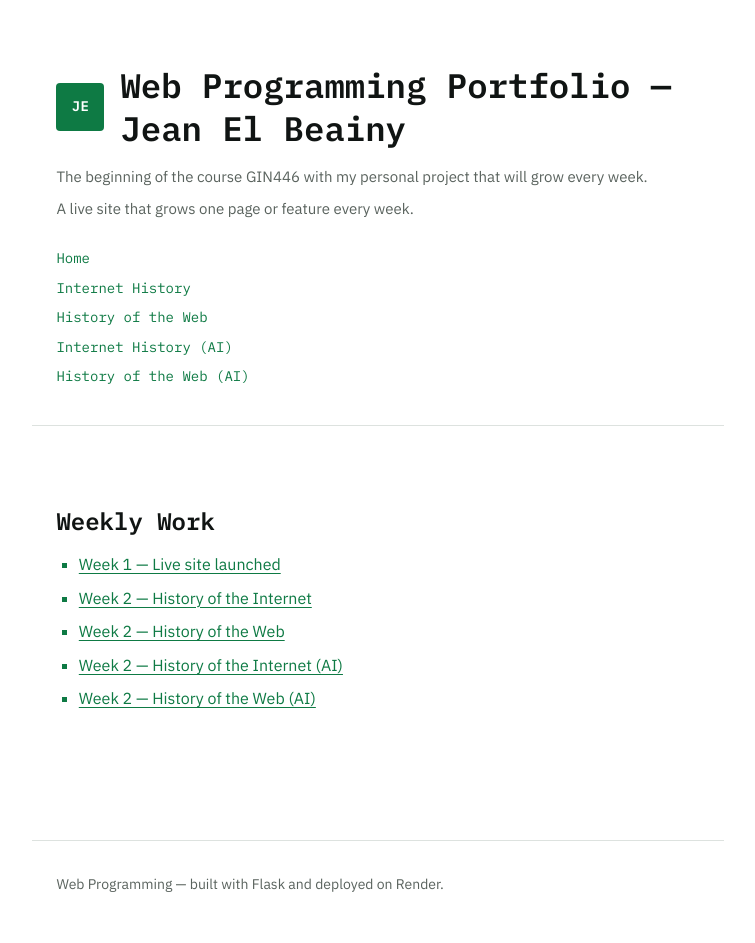
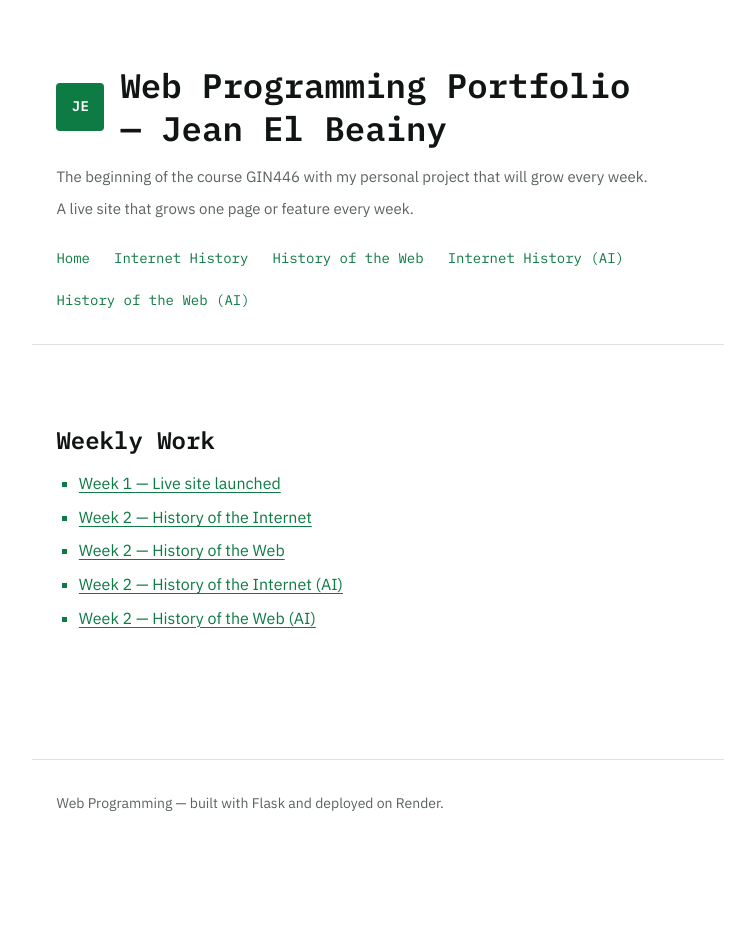
Before and after one commit to JeanElBeainy/web-programming-site, a Flask app: page / in a window 1280 px wide. Shown: the whole page, without its empty margins (262-1017 px from the left). After the commit the page ends 811 px from the top, so only its background shows below. Run offline with Flask 3, Linux system fonts and the light colour scheme.

Commit message:
Refine layout

```diff
--- a/static/style.css
+++ b/static/style.css
@@ -38,6 +38,10 @@
   --measure:    72ch;   /* content column width — lower this for a
                            narrower reading column, or widen to ~80ch
                            if the history-page tables feel cramped */
+
+  /* ---- Layout --------------------------------------------------------- */
+  --gallery-min: 240px; /* narrowest a weekly-work card may get before
+                           the grid drops to fewer columns             */
 
   /* ---- Space — 8px base ----------------------------------------------- */
   --sp-1:  8px;
@@ -122,6 +126,9 @@ h4 {
   font-weight: 600;
   line-height: var(--lh-heading);
   color: var(--text);
+  /* Evens out the line lengths instead of leaving one long line above a
+     short one — most visible on the two-line portfolio title. */
+  text-wrap: balance;
 }
 
 h1 {
@@ -157,6 +164,8 @@ h4 {
 
 p {
   margin: 0 0 var(--sp-2);
+  /* Avoids a single dangling word on the last line of a paragraph. */
+  text-wrap: pretty;
 }
 
 p:last-child {
@@ -335,58 +344,18 @@ footer p:last-child {
 
 /* ==========================================================================
    4. Navigation
-   Two shapes exist in the templates and both are handled here:
-     • bare anchor row   — <nav><a>…</a></nav>         (hand-written pages)
-     • labelled list     — <nav><h2>…</h2><ul>…</ul>   (AI pages, footers)
+   Three shapes exist in the templates:
+     • bare anchors     <nav><a>…</a></nav>                (hand-written pages)
+     • flat link list   <nav><ul><li><a>…</a></li></ul></nav>  (site nav, footers)
+     • nested contents  <nav><ul>…<ul>…</ul></ul></nav>     (AI page Contents)
+
+   The first two are a row of destinations, so they lay out with Flexbox.
+   The third is a table of contents — flattening it into a row would put
+   its sub-links inline beside their parent, so it stays stacked.
+   :has() does the discrimination, so no markup has to distinguish them.
    ========================================================================== */
 
-/* Shape 1: bare anchors become a wrapping row of crisp chips. */
-nav > a {
-  display: inline-block;
-  margin: 0 var(--sp-1) var(--sp-1) 0;
-  padding: 4px 10px;
-  font-family: var(--font-mono);
-  font-size: 0.8125rem;
-  line-height: 1.4;
-  color: var(--text);
-  background: var(--bg);
-  border: var(--border-w) solid var(--border);
-  border-radius: var(--radius);
-  text-decoration: none;
-  transition: color var(--dur) var(--ease),
-              background-color var(--dur) var(--ease),
-              border-color var(--dur) var(--ease);
-}
-
-nav > a:hover {
-  color: var(--accent);
-  background: var(--surface);
-  border-color: var(--accent);
-}
-
-/* Shape 2: a labelled list of links, stacked like a man page's SEE ALSO. */
-nav h2 {
-  margin: 0 0 var(--sp-1);
-  font-size: 0.75rem;
-  font-weight: 500;
-  letter-spacing: 0.08em;
-  text-transform: uppercase;
-  color: var(--muted);
-}
-
-nav ul {
-  margin: 0;
-  padding: 0;
-  list-style: none;
-}
-
-nav li {
-  margin-block: 4px;
-}
-
-nav li::marker {
-  content: "";
-}
+/* --- Shared link styling ----------------------------------------------- */
 
 nav a {
   font-family: var(--font-mono);
@@ -399,7 +368,67 @@ nav a:hover {
   text-underline-offset: 4px;
 }
 
-/* Nested sub-links in the AI "Contents" nav hang off a hairline rule. */
+nav h2 {
+  margin: 0 0 var(--sp-1);
+  font-size: 0.75rem;
+  font-weight: 500;
+  letter-spacing: 0.08em;
+  text-transform: uppercase;
+  color: var(--muted);
+}
+
+/* Strip the list chrome off every nav list. */
+nav ul {
+  margin: 0;
+  padding: 0;
+  list-style: none;
+}
+
+nav li {
+  margin-block: 4px;
+}
+
+/* --- Flat navs: one row, evenly spaced, centred, wrapping -------------- */
+
+nav:not(:has(ul)),
+nav:not(:has(ul ul)) > ul {
+  display: flex;
+  flex-wrap: wrap;            /* wraps on small screens   */
+  align-items: center;        /* vertically centred       */
+  justify-content: flex-start;
+  /* A constant gap is what keeps the spacing even. space-between would
+     hand every leftover pixel to the first line and none to the last,
+     so a wrapped nav comes out ragged instead of evenly spaced. */
+  gap: var(--sp-2) var(--sp-3);
+}
+
+/* The row owns the spacing, so its items carry none. */
+nav:not(:has(ul ul)) > ul > li {
+  margin: 0;
+}
+
+/* Bare anchors read better as crisp chips than as plain links. */
+nav:not(:has(ul)) > a {
+  padding: 4px 10px;
+  line-height: 1.4;
+  color: var(--text);
+  background: var(--bg);
+  border: var(--border-w) solid var(--border);
+  border-radius: var(--radius);
+  transition: color var(--dur) var(--ease),
+              background-color var(--dur) var(--ease),
+              border-color var(--dur) var(--ease);
+}
+
+nav:not(:has(ul)) > a:hover {
+  color: var(--accent);
+  background: var(--surface);
+  border-color: var(--accent);
+}
+
+/* --- Nested contents navs keep their stacked layout -------------------- */
+
+/* Sub-links hang off a hairline rule under their parent entry. */
 nav ul ul {
   margin-block-start: 4px;
   padding-inline-start: var(--sp-2);
```
Also changed, not shown: other parts of static/style.css (+47 -2 lines).
